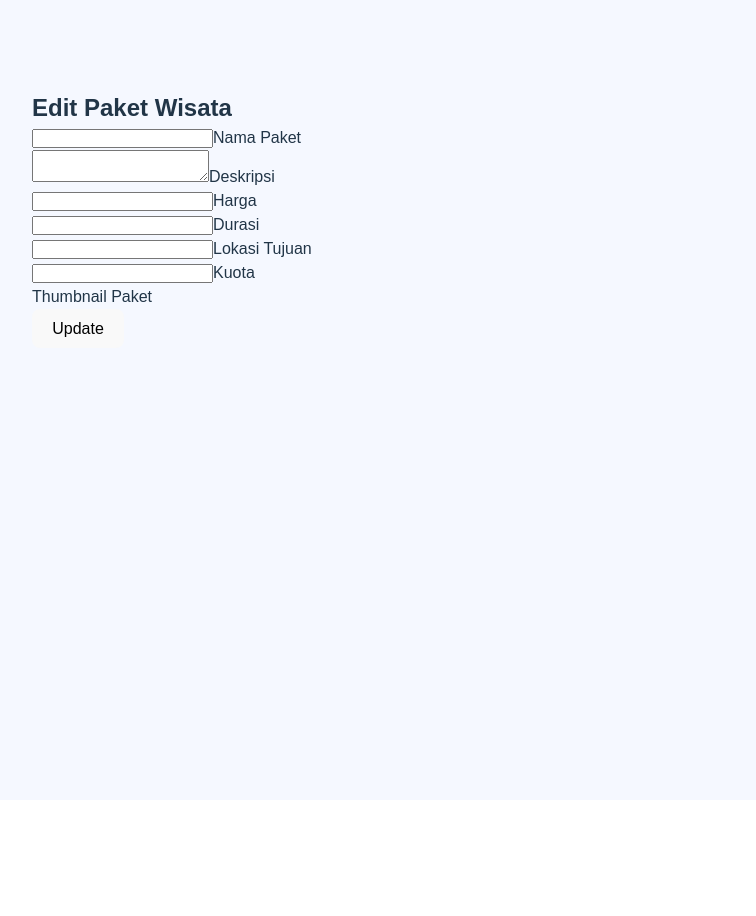
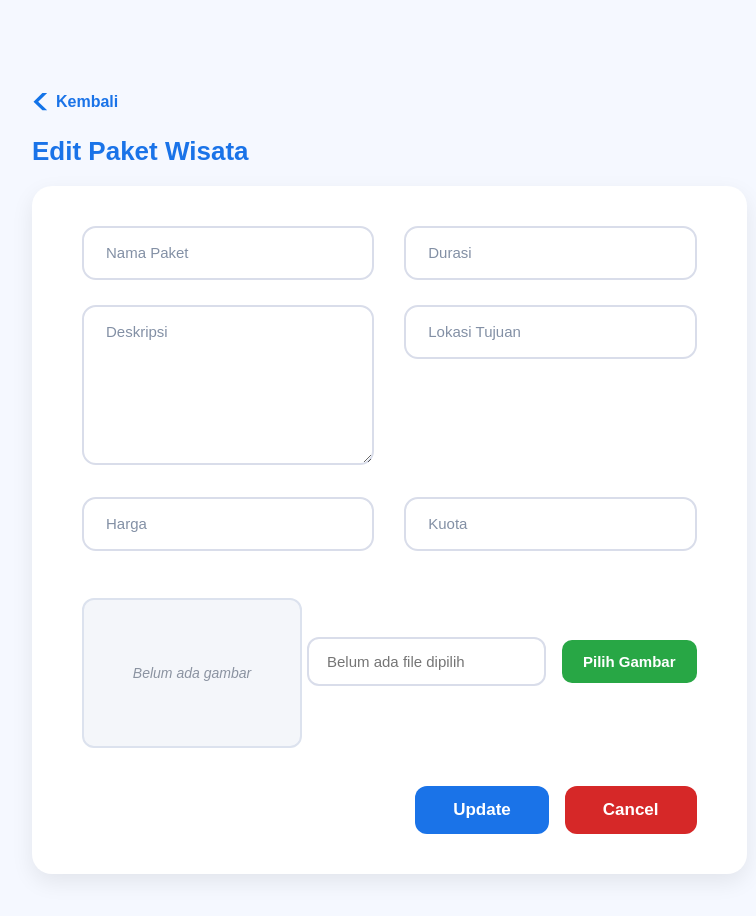
Before and after one commit to Poeww/dolanDjogja_7A, a React (Vite) app in the folder dolanDjogja_fe/: page /admin/paket/edit/1 in a window 1280 px wide. Shown: the top 916 px of the page, without its empty margins (298-1054 px from the left). Before the commit the page ends 800 px from the top, so only its background shows below. Built offline with nearby package versions, Linux system fonts and the light colour scheme; no server answers; sample sign-in values are in the browser's storage.

Commit message:
add: connect edit to same css

```diff
--- a/dolanDjogja_fe/src/pages/admin/paket/paketEdit.jsx
+++ b/dolanDjogja_fe/src/pages/admin/paket/paketEdit.jsx
@@ -1,9 +1,11 @@
 import { useEffect, useState } from "react";
 import { getPaketById, updatePaket } from "../../../services/paketService";
-import { useNavigate, useParams } from "react-router-dom";
+import { Link, useNavigate, useParams } from "react-router-dom";
 
 import "../dashboard/dashboard.css";
 import "./paketCreateEdit.css";
+
+import BackIcon from "../../../assets/icon/back.svg";
 
 export default function PaketEdit() {
   const { id } = useParams();
@@ -20,10 +22,10 @@ export default function PaketEdit() {
 
   const [oldThumbnail, setOldThumbnail] = useState(null);
   const [thumbnail, setThumbnail] = useState(null);
-  const [preview, setPreview] = useState(null);
+  const [previewImg, setPreviewImg] = useState(null);
 
+  const [errors, setErrors] = useState({});
   const [loading, setLoading] = useState(false);
-  const [errors, setErrors] = useState({});
 
   useEffect(() => {
     loadData();
@@ -48,24 +50,18 @@ export default function PaketEdit() {
     const { name, value } = e.target;
 
     if (name === "harga") {
-      const onlyNumber = value.replace(/\D/g, "");
-      setForm({
-        ...form,
-        harga: onlyNumber,
-      });
+      const numeric = value.replace(/\D/g, "");
+      setForm({ ...form, harga: numeric });
       return;
     }
 
-    setForm({
-      ...form,
-      [name]: value,
-    });
+    setForm({ ...form, [name]: value });
   };
 
-  const handleImage = (e) => {
+  const handleFileChange = (e) => {
     const file = e.target.files[0];
     setThumbnail(file);
-    if (file) setPreview(URL.createObjectURL(file));
+    if (file) setPreviewImg(URL.createObjectURL(file));
   };
 
   const handleSubmit = async (e) => {
@@ -73,18 +69,17 @@ export default function PaketEdit() {
     setLoading(true);
     setErrors({});
 
-    const fd = new FormData();
-
-    Object.keys(form).forEach((key) => fd.append(key, form[key]));
+    const payload = new FormData();
+    Object.keys(form).forEach((key) => payload.append(key, form[key]));
 
     if (thumbnail) {
-      fd.append("gambar_thumbnail", thumbnail);
+      payload.append("gambar_thumbnail", thumbnail);
     }
 
-    fd.append("_method", "PUT");
+    payload.append("_method", "PUT");
 
     try {
-      await updatePaket(id, fd);
+      await updatePaket(id, payload);
       navigate("/admin/paket");
     } catch (err) {
       if (err.response?.data?.errors) {
@@ -95,110 +90,164 @@ export default function PaketEdit() {
     setLoading(false);
   };
 
+  const formatRupiah = (angka) =>
+    angka.toString().replace(/\B(?=(\d{3})+(?!\d))/g, ".");
+
   return (
     <div className="dashboard-container">
       <main className="main-content">
-        <div className="form-wrapper">
-          <h2 className="form-title">Edit Paket Wisata</h2>
 
-          <form onSubmit={handleSubmit} className="form-card">
+        <Link to="/admin/paket" className="back-btn">
+          <img src={BackIcon} className="back-icon" />
+          Kembali
+        </Link>
 
-            <div className="input-group">
+        <h2 className="paket-title">Edit Paket Wisata</h2>
+
+        <div className="paket-form-card">
+          <form onSubmit={handleSubmit} className="form-grid">
+
+            <div className="form-group form-left">
               <input
-                type="text"
                 name="nama_paket"
+                className="form-input"
+                placeholder=" "
                 value={form.nama_paket}
                 onChange={handleChange}
-                required
               />
-              <label>Nama Paket</label>
-              {errors.nama_paket && <p className="error">{errors.nama_paket[0]}</p>}
+              <label className="form-label">Nama Paket</label>
+              {errors.nama_paket && <p className="form-error">{errors.nama_paket[0]}</p>}
             </div>
 
-            <div className="input-group">
+            <div className="form-group form-right">
+              <input
+                name="durasi"
+                className="form-input"
+                placeholder=" "
+                value={form.durasi}
+                onChange={handleChange}
+              />
+              <label className="form-label">Durasi</label>
+              {errors.durasi && <p className="form-error">{errors.durasi[0]}</p>}
+            </div>
+
+            <div className="form-group form-left">
               <textarea
                 name="deskripsi"
+                className="form-input form-textarea"
+                placeholder=" "
                 value={form.deskripsi}
                 onChange={handleChange}
               />
-              <label>Deskripsi</label>
-              {errors.deskripsi && <p className="error">{errors.deskripsi[0]}</p>}
+              <label className="form-label">Deskripsi</label>
+              {errors.deskripsi && <p className="form-error">{errors.deskripsi[0]}</p>}
             </div>
 
-            <div className="input-group">
+            <div className="form-group form-right">
               <input
-                type="text"
-                name="harga"
-                value={
-                  form.harga
-                    ? "Rp " +
-                    Number(form.harga).toLocaleString("id-ID")
-                    : ""
-                }
+                name="lokasi_tujuan"
+                className="form-input"
+                placeholder=" "
+                value={form.lokasi_tujuan}
                 onChange={handleChange}
-                required
               />
-              <label>Harga</label>
-              {errors.harga && <p className="error">{errors.harga[0]}</p>}
+              <label className="form-label">Lokasi Tujuan</label>
+              {errors.lokasi_tujuan && <p className="form-error">{errors.lokasi_tujuan[0]}</p>}
             </div>
 
-            <div className="input-group">
+            <div className="form-group form-left">
               <input
-                type="text"
-                name="durasi"
-                value={form.durasi}
+                name="harga"
+                className="form-input"
+                placeholder=" "
+                value={form.harga ? "Rp " + formatRupiah(form.harga) : ""}
                 onChange={handleChange}
-                required
               />
-              <label>Durasi</label>
-              {errors.durasi && <p className="error">{errors.durasi[0]}</p>}
+              <label className="form-label">Harga</label>
+              {errors.harga && <p className="form-error">{errors.harga[0]}</p>}
             </div>
 
-            <div className="input-group">
-              <input
-                type="text"
-                name="lokasi_tujuan"
-                value={form.lokasi_tujuan}
-                onChange={handleChange}
-                required
-              />
-              <label>Lokasi Tujuan</label>
-              {errors.lokasi_tujuan && <p className="error">{errors.lokasi_tujuan[0]}</p>}
-            </div>
-
-            <div className="input-group">
+            <div className="form-group form-right">
               <input
                 type="number"
                 name="kuota"
+                className="form-input"
+                placeholder=" "
                 value={form.kuota}
                 onChange={handleChange}
-                required
               />
-              <label>Kuota</label>
-              {errors.kuota && <p className="error">{errors.kuota[0]}</p>}
+              <label className="form-label">Kuota</label>
+              {errors.kuota && <p className="form-error">{errors.kuota[0]}</p>}
             </div>
 
-            <div className="image-upload-area">
-              <label className="upload-label">Thumbnail Paket</label>
+            <div className="upload-row form-full">
+              <div className="preview-wrapper">
 
-              {oldThumbnail && !preview && (
+                {oldThumbnail && !previewImg && (
                   <img
                     src={`/storage/${oldThumbnail}`}
-                  className="image-preview"
-                  alt="thumbnail"
+                    className="upload-preview"
+                    alt="thumbnail lama"
                   />
                 )}
 
-              {preview && (
-                <img src={preview} className="image-preview" alt="preview" />
+                {previewImg && (
+                  <>
+                    <img src={previewImg} className="upload-preview" alt="preview" />
+                    <button
+                      type="button"
+                      className="remove-img-btn"
+                      onClick={() => {
+                        setPreviewImg(null);
+                        setThumbnail(null);
+                        document.getElementById("fileInput").value = "";
+                      }}
+                    >
+                      ✕
+                    </button>
+                  </>
                 )}
 
-              <input type="file" accept="image/*" onChange={handleImage} />
+                {!oldThumbnail && !previewImg && (
+                  <div className="upload-preview placeholder">
+                    <span>Belum ada gambar</span>
+                  </div>
+                )}
               </div>
 
-            <button type="submit" className="submit-btn" disabled={loading}>
+              <div className="upload-right">
+                <input
+                  className="form-input upload-display"
+                  type="text"
+                  readOnly
+                  value={thumbnail ? thumbnail.name : ""}
+                  placeholder="Belum ada file dipilih"
+                />
+                <button
+                  type="button"
+                  className="file-input-custom"
+                  onClick={() => document.getElementById("fileInput").click()}
+                >
+                  Pilih Gambar
+                </button>
+                <input
+                  id="fileInput"
+                  type="file"
+                  accept="image/*"
+                  style={{ display: "none" }}
+                  onChange={handleFileChange}
+                />
+              </div>
+            </div>
+
+            <div className="form-buttons">
+              <button type="submit" className="submit-btn-basic" disabled={loading}>
                 {loading ? "Menyimpan..." : "Update"}
               </button>
+              <button type="button" className="btn-cancel" onClick={() => navigate("/admin/paket")}>
+                Cancel
+              </button>
+            </div>
 
           </form>
         </div>
```
Lines whose indentation alone changed are shown as unchanged.
